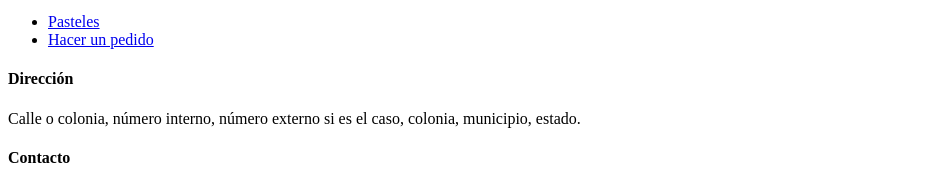
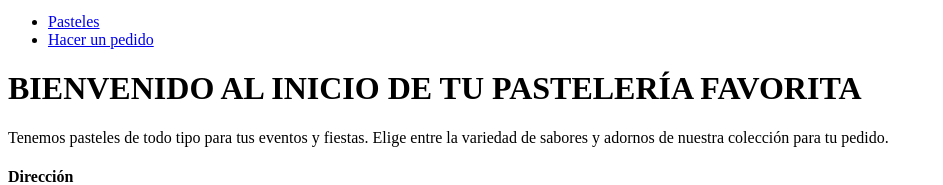
Before and after one commit to RicardoUMC/HTMLFrontendLaunchX, a plain HTML site: page index.html in a window 1280 px wide. Shown: the part 615-800 px from the top of the page, without its empty margins (0-943 px from the left). Drawn offline with Linux system fonts and the light colour scheme.

Commit message:
ADD: descripción de la página de inicio

```diff
--- a/index.html
+++ b/index.html
@@ -16,6 +16,10 @@
             <li><a href="./html/order.html">Hacer un pedido</a></li>
         </ul>
     </nav>
+    <main>
+        <h1>BIENVENIDO AL INICIO DE TU PASTELERÍA FAVORITA</h1>
+        <p>Tenemos pasteles de todo tipo para tus eventos y fiestas. Elige entre la variedad de sabores y adornos de nuestra colección para tu pedido. </p>
+    </main>
     <footer>
         <div>
             <h4>Dirección</h4>
```
